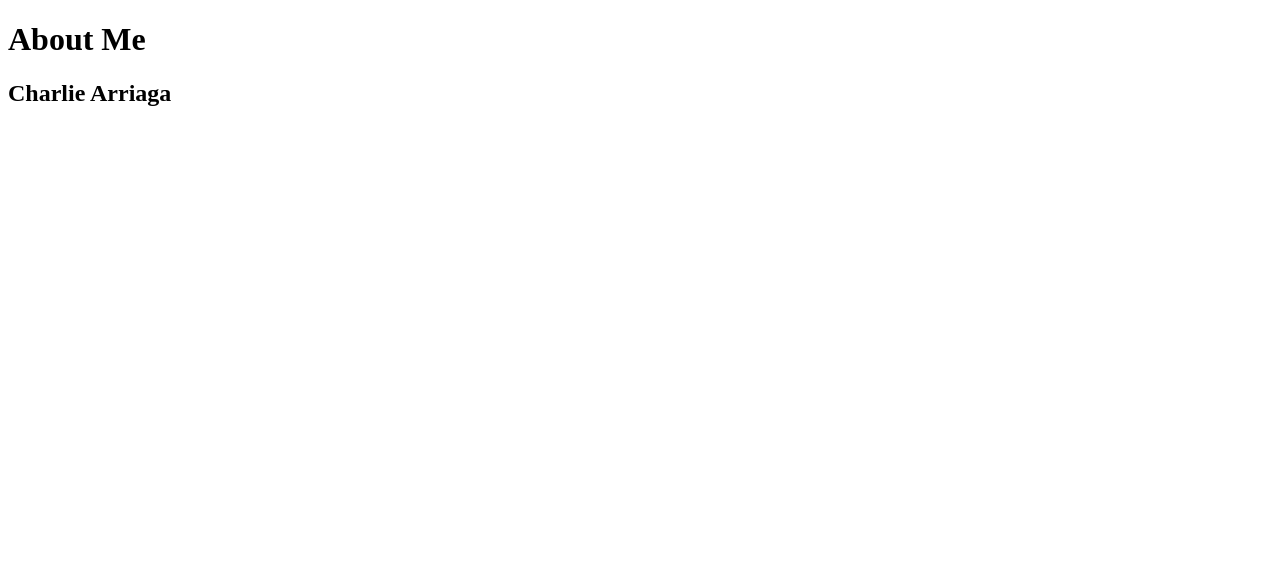
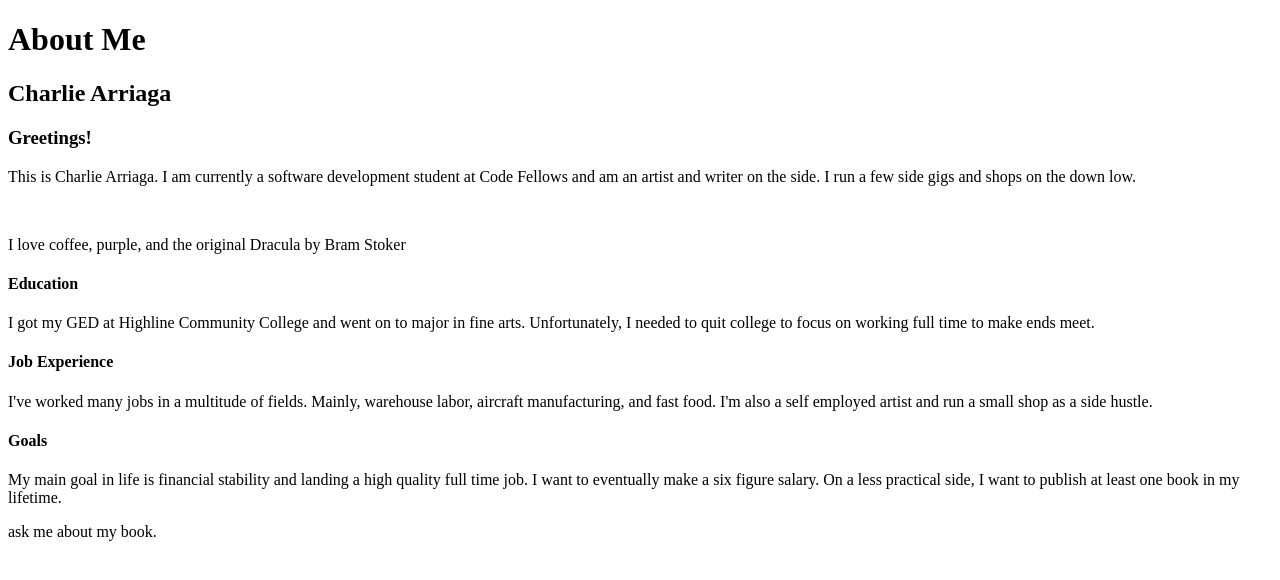
Before and after one commit to charriaga/About-Me, a plain HTML site: page index.html in a window 1280 px wide. Drawn offline with Linux system fonts and the light colour scheme; files that its build step writes are made by us from their sources.

Commit message:
filled out index

```diff
--- a/index.html
+++ b/index.html
@@ -14,11 +14,32 @@
     </header>
 
     <main>
+        <article>
+            <h3>Greetings!</h3>
+            <p class="intro">This is Charlie Arriaga. I am currently a software development student at Code Fellows and am an artist and writer on the side. I run a few side gigs and shops on the down low.</p>
+            <br>
+            <p class="intro">I love coffee, purple, and the original Dracula by Bram Stoker</p>
+        </article>
+
+        <article>
+            <h4>Education</h4>
+            <p class="bodyp">I got my GED at Highline Community College and went on to major in fine arts. Unfortunately, I needed to quit college to focus on working full time to make ends meet.</p>
+        </article>
+
+        <article>
+            <h4>Job Experience</h4>
+            <p class="bodyp">I've worked many jobs in a multitude of fields. Mainly, warehouse labor, aircraft manufacturing, and fast food. I'm also a self employed artist and run a small shop as a side hustle.</p>
+        </article>
+
+        <article>
+            <h4>Goals</h4>
+            <p class="bodyp">My main goal in life is financial stability and landing a high quality full time job. I want to eventually make a six figure salary. On a less practical side, I want to publish at least one book in my lifetime.</p>
+        </article>
 
     </main>
 
     <footer>
-
+        <p class="small">ask me about my book.</p>
     </footer>
 </body>
 </html>
```
